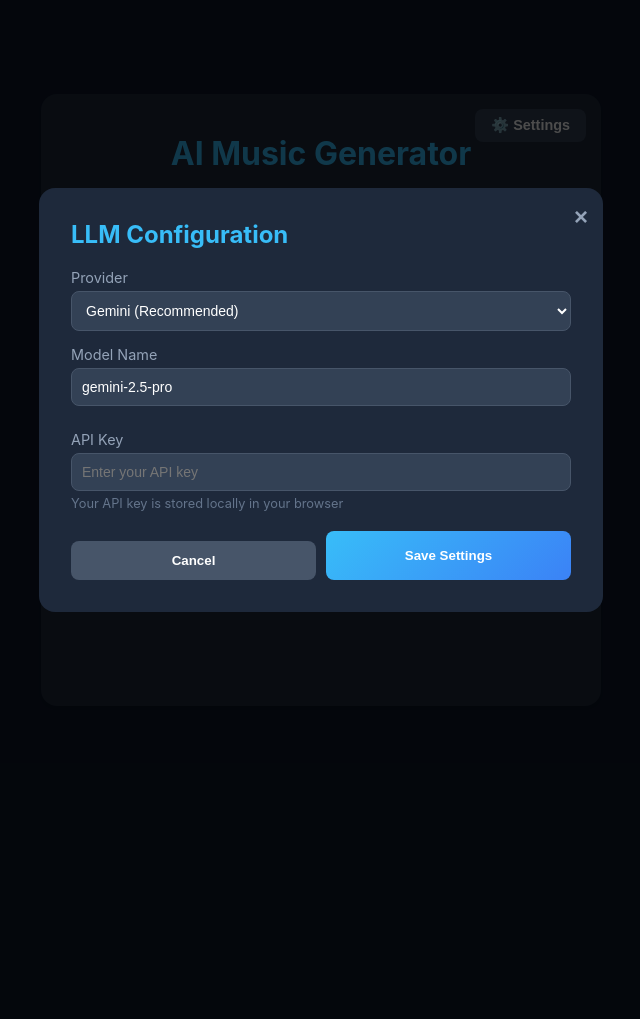
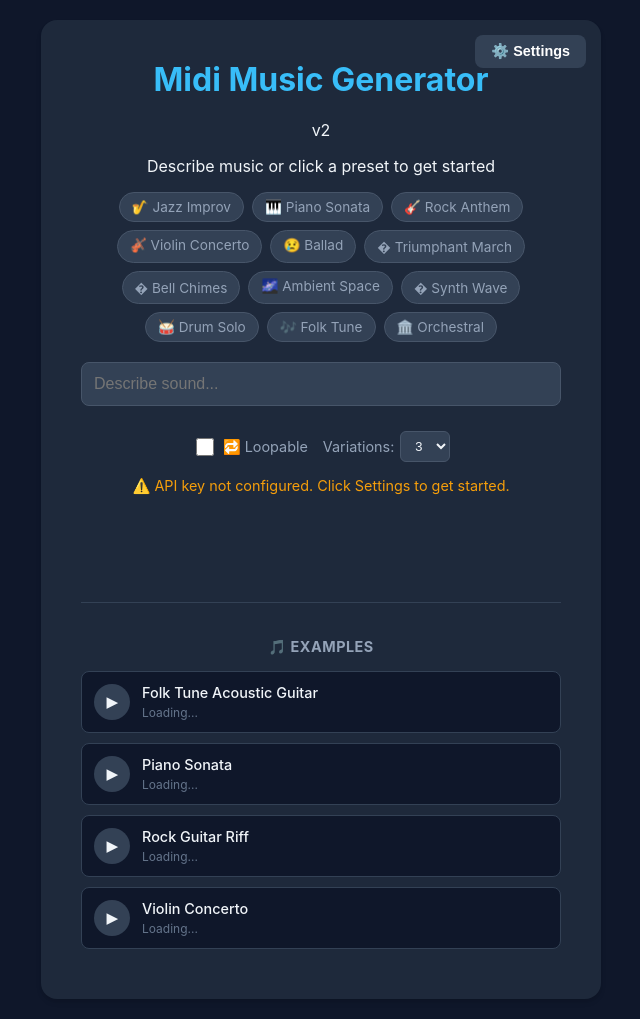
Before and after one commit to addy999/midi-music-generator, a Flask app: page / in a window 1280 px wide. Shown: the whole page, without its empty margins (319-959 px from the left). Before the commit the page ends 612 px from the top, so only its background shows below. Run offline with Flask 3, Linux system fonts and the light colour scheme; parts of the project's set-up code (start-up, migrations or seed data) failed here and were passed over; some libraries are stand-ins or nearby versions.

Commit message:
add music samples

```diff
--- a/app.py
+++ b/app.py
@@ -5,7 +5,14 @@
 
 # import mido
 from litellm import completion
-from flask import Flask, render_template, request, jsonify, send_file
+from flask import (
+    Flask,
+    render_template,
+    request,
+    jsonify,
+    send_file,
+    send_from_directory,
+)
 from midiutil import MIDIFile
 
 app = Flask(__name__)
@@ -18,6 +25,16 @@
 @app.route("/")
 def index():
     return render_template("index.html")
+
+
+@app.route("/static/samples/<path:filename>")
+def serve_sample(filename):
+    """Serve sample audio files from templates/samples directory"""
+    return send_from_directory(
+        "samples",
+        filename,
+        mimetype="audio/wav",
+    )
 
 
 @app.route("/generate_midi", methods=["POST"])
--- a/templates/index.html
+++ b/templates/index.html
@@ -2,8 +2,7 @@
 <html lang="en">
   <head>
     <meta charset="UTF-8" />
-    <title>AI Music Generator</title>
-    <script src="https://unpkg.com/tone@14.7.77/build/Tone.js"></script>
+    <title>Midi Music Generator</title>
     <script src="https://unpkg.com/@tonejs/midi"></script>
     <style>
       body {
@@ -299,11 +298,76 @@
       .btn-row button {
         flex: 1;
       }
+
+      /* Examples Section */
+      .examples-section {
+        margin-top: 30px;
+        padding-top: 20px;
+        border-top: 1px solid #334155;
+      }
+      .examples-section h3 {
+        color: #94a3b8;
+        font-size: 0.9em;
+        margin-bottom: 15px;
+        text-transform: uppercase;
+        letter-spacing: 0.5px;
+      }
+      .example-item {
+        background: #0f172a;
+        border: 1px solid #334155;
+        border-radius: 8px;
+        padding: 12px;
+        margin-bottom: 10px;
+        display: flex;
+        align-items: center;
+        gap: 12px;
+        transition: border-color 0.2s;
+      }
+      .example-item:hover {
+        border-color: #475569;
+      }
+      .example-play-btn {
+        background: #334155;
+        border: none;
+        color: #f1f5f9;
+        width: 36px;
+        height: 36px;
+        border-radius: 50%;
+        cursor: pointer;
+        display: flex;
+        align-items: center;
+        justify-content: center;
+        font-size: 14px;
+        transition: background 0.2s;
+        flex-shrink: 0;
+        padding: 0;
+      }
+      .example-play-btn:hover {
+        background: #475569;
+      }
+      .example-play-btn.playing {
+        background: #38bdf8;
+        color: #0f172a;
+      }
+      .example-info {
+        flex: 1;
+        text-align: left;
+      }
+      .example-name {
+        color: #f1f5f9;
+        font-size: 0.9em;
+        font-weight: 500;
+        margin-bottom: 4px;
+      }
+      .example-duration {
+        color: #64748b;
+        font-size: 0.75em;
+      }
     </style>
   </head>
   <body>
     <div class="card">
-      <h1>AI Music Generator</h1>
+      <h1>Midi Music Generator</h1>
       <p>v2</p>
       <p>Describe music or click a preset to get started</p>
       <button class="settings-btn" onclick="openSettings()">⚙️ Settings</button>
@@ -358,7 +422,7 @@
         <div class="options-row">
           <label class="option-item">
             <input type="checkbox" id="loopMode" />
-            🔁 Loop
+            🔁 Loopable
           </label>
           <label class="option-item">
             Variations:
@@ -371,9 +435,14 @@
           </label>
         </div>
 
-        <button id="genBtn" onclick="generateMidi()">
-          ✨ Generate with Gemini
-        </button>
+        <button id="genBtn" onclick="generateMidi()">✨ Generate Music</button>
+        <div
+          id="apiKeyWarning"
+          class="status"
+          style="color: #f59e0b; display: none"
+        >
+          ⚠️ API key not configured. Click Settings to get started.
+        </div>
       </div>
 
       <div id="status" class="status"></div>
@@ -390,9 +459,6 @@
 
       <div class="controls" id="controls">
         <div class="btn-row">
-          <!-- <button class="secondary-btn" onclick="playMidi()">
-            ▶ Play MIDI
-          </button> -->
           <button
             id="playWavBtn"
             class="secondary-btn"
@@ -401,7 +467,7 @@
           >
             ▶ Play WAV
           </button>
-          <button class="secondary-btn" onclick="stopMidi()">⏹ Stop</button>
+          <button class="secondary-btn" onclick="stopWav()">⏹ Stop</button>
         </div>
         <div class="btn-row">
           <button class="secondary-btn" onclick="downloadMidi()">
@@ -419,6 +485,12 @@
       </div>
       <div id="wavStatus" class="status"></div>
       <audio id="wavAudio" style="display: none"></audio>
+
+      <!-- Examples Section -->
+      <div class="examples-section">
+        <h3>🎵 Examples</h3>
+        <div id="examplesContainer"></div>
+      </div>
     </div>
 
     <!-- Settings Modal -->
@@ -465,7 +537,11 @@
               placeholder="Enter your API key"
               required
             />
-            <small>Your API key is stored locally in your browser</small>
+            <small
+              >Your API key is stored locally in your browser and sent directly
+              to the provider to process requests. It is never stored or logged
+              on our server.</small
+            >
           </div>
           <div class="modal-actions">
             <button
@@ -486,7 +562,7 @@
       const DEFAULT_SETTINGS = {
         provider: "gemini",
         baseUrl: "",
-        modelName: "gemini/gemini-2.5-pro",
+        modelName: "gemini-2.5-pro",
         apiKey: "",
       };
 
@@ -517,26 +593,29 @@
         const provider = document.getElementById("provider").value;
         const baseUrlGroup = document.getElementById("baseUrlGroup");
         const modelInput = document.getElementById("modelName");
-        const modelHint = document.getElementById("modelHint");
+        // const modelHint = document.getElementById("modelHint");
 
         if (provider === "custom") {
           baseUrlGroup.style.display = "block";
-          modelHint.textContent =
-            "Enter the model name as accepted by your API";
+          // modelHint.textContent =
+          //   "Enter the model name as accepted by your API";
         } else {
           baseUrlGroup.style.display = "none";
           if (provider === "gemini") {
             modelInput.placeholder = "gemini-2.5-pro";
-            // modelHint.textContent = "For Gemini, use format: gemini/model-name";
-            modelInput.value = "gemini-2.5-pro";
+            if (!modelInput.value || modelInput.value.includes("/")) {
+              modelInput.value = "gemini-2.5-pro";
+            }
           } else if (provider === "openai") {
             modelInput.placeholder = "gpt-4";
-            // modelHint.textContent =
-            //   "For OpenAI, use format: gpt-4, gpt-3.5-turbo, etc.";
+            if (modelInput.value && modelInput.value.includes("/")) {
+              modelInput.value = "";
+            }
           } else if (provider === "anthropic") {
-            modelInput.placeholder = "claude-3-opus-20240229";
-            // modelHint.textContent =
-            //   "For Anthropic, use format: claude-3-opus-20240229, etc.";
+            modelInput.placeholder = "claude-3-5-sonnet-20241022";
+            if (modelInput.value && modelInput.value.includes("/")) {
+              modelInput.value = "";
+            }
           }
         }
       }
@@ -557,28 +636,157 @@
 
         saveSettingsToStorage(settings);
         closeSettings();
+
+        // Update UI visibility
+        const apiKeyWarning = document.getElementById("apiKeyWarning");
+        const genBtn = document.getElementById("genBtn");
+        apiKeyWarning.style.display = "none";
+        genBtn.style.display = "block";
+
         alert("Settings saved successfully!");
       }
 
       // Check if settings exist on page load
       window.addEventListener("DOMContentLoaded", () => {
         const settings = loadSettings();
+        const apiKeyWarning = document.getElementById("apiKeyWarning");
+        const genBtn = document.getElementById("genBtn");
+
         if (!settings.apiKey) {
-          // Show settings modal if no API key is configured
-          setTimeout(() => {
-            alert("Please configure your LLM settings to get started");
-            openSettings();
-          }, 500);
+          // Show warning instead of alert
+          apiKeyWarning.style.display = "block";
+          genBtn.style.display = "none";
+        } else {
+          apiKeyWarning.style.display = "none";
+          genBtn.style.display = "block";
         }
+
+        // Load examples
+        loadExamples();
       });
 
-      let variations = []; // Array of {blob, data, wavBlob, wavUrl} for each variation
+      // Examples functionality
+      const examples = [
+        {
+          name: "Folk Tune Acoustic Guitar",
+          file: "folk-tune-acoustic-guitar.wav",
+        },
+        { name: "Piano Sonata", file: "piano-sonata.wav" },
+        { name: "Rock Guitar Riff", file: "rocky.wav" },
+        { name: "Violin Concerto", file: "violins.wav" },
+      ];
+
+      let currentExampleAudio = null;
+      let currentExampleBtn = null;
+
+      function loadExamples() {
+        const container = document.getElementById("examplesContainer");
+
+        examples.forEach((example) => {
+          const item = document.createElement("div");
+          item.className = "example-item";
+
+          const playBtn = document.createElement("button");
+          playBtn.className = "example-play-btn";
+          playBtn.innerHTML = "▶";
+          playBtn.onclick = () => toggleExamplePlay(example, playBtn);
+
+          const info = document.createElement("div");
+          info.className = "example-info";
+
+          const name = document.createElement("div");
+          name.className = "example-name";
+          name.textContent = example.name;
+
+          const duration = document.createElement("div");
+          duration.className = "example-duration";
+          duration.textContent = "Loading...";
+
+          info.appendChild(name);
+          info.appendChild(duration);
+
+          item.appendChild(playBtn);
+          item.appendChild(info);
+
+          container.appendChild(item);
+
+          // Load audio to get duration
+          const audio = new Audio(
+            `/static/samples/${encodeURIComponent(example.file)}`
+          );
+          audio.addEventListener("loadedmetadata", () => {
+            const mins = Math.floor(audio.duration / 60);
+            const secs = Math.floor(audio.duration % 60);
+            duration.textContent = `${mins}:${secs
+              .toString()
+              .padStart(2, "0")}`;
+          });
+        });
+      }
+
+      function toggleExamplePlay(example, btn) {
+        // If clicking the same button, toggle play/pause
+        if (currentExampleAudio && currentExampleBtn === btn) {
+          if (currentExampleAudio.paused) {
+            currentExampleAudio.play();
+            btn.innerHTML = "⏸";
+            btn.classList.add("playing");
+          } else {
+            currentExampleAudio.pause();
+            btn.innerHTML = "▶";
+            btn.classList.remove("playing");
+          }
+          return;
+        }
+
+        // Stop currently playing audio
+        if (currentExampleAudio) {
+          currentExampleAudio.pause();
+          currentExampleAudio.currentTime = 0;
+          if (currentExampleBtn) {
+            currentExampleBtn.innerHTML = "▶";
+            currentExampleBtn.classList.remove("playing");
+          }
+        }
+
+        // Create and play new audio
+        currentExampleAudio = new Audio(
+          `/static/samples/${encodeURIComponent(example.file)}`
+        );
+        currentExampleBtn = btn;
+
+        currentExampleAudio.play();
+        btn.innerHTML = "⏸";
+        btn.classList.add("playing");
+
+        // Handle when audio ends
+        currentExampleAudio.onended = () => {
+          btn.innerHTML = "▶";
+          btn.classList.remove("playing");
+          currentExampleAudio = null;
+          currentExampleBtn = null;
+        };
+
+        // Handle errors
+        currentExampleAudio.onerror = () => {
+          btn.innerHTML = "▶";
+          btn.classList.remove("playing");
+          currentExampleAudio = null;
+          currentExampleBtn = null;
+          alert("Error loading example audio");
+        };
+      }
+
+      let variations = []; // Array of {blob, data, wavBlob, wavUrl, audioBuffer} for each variation
       let currentVariationIndex = 0;
-      let synth = null;
       let isPlaying = false;
       let isStopping = false; // Prevent race conditions
       let animationId = null;
       const wavAudio = document.getElementById("wavAudio");
+      let audioContext = null;
+      let audioSource = null;
+      let startTime = 0;
+      let startOffset = 0;
 
       // Get current selected variation
       function getCurrentMidi() {
@@ -625,7 +833,7 @@
         document.getElementById("downloadWavBtn").style.display = "none";
         document.getElementById("wavStatus").innerText = "";
 
-        stopMidi(); // Stop any playing audio
+        stopWav(); // Stop any playing audio
         variations = [];
         currentVariationIndex = 0;
 
@@ -735,8 +943,17 @@
           const wavBlob = await response.blob();
           const wavUrl = URL.createObjectURL(wavBlob);
 
+          // Decode audio for gapless looping
+          if (!audioContext) {
+            audioContext = new (window.AudioContext ||
+              window.webkitAudioContext)();
+          }
+          const arrayBuffer = await wavBlob.arrayBuffer();
+          const audioBuffer = await audioContext.decodeAudioData(arrayBuffer);
+
           variations[index].wavBlob = wavBlob;
           variations[index].wavUrl = wavUrl;
+          variations[index].audioBuffer = audioBuffer;
 
           wavStatus.innerText = `Variation #${index + 1} WAV is ready.`;
           playWavBtn.style.display = "inline-block";
@@ -768,7 +985,7 @@
         const wasPlaying = isPlaying || !wavAudio.paused;
 
         // Stop current playback safely
-        stopMidi();
+        stopWav();
 
         currentVariationIndex = index;
         renderVariationTabs();
@@ -789,7 +1006,7 @@
         // Restart playback on new variation
         if (wasPlaying) {
           // Small delay to ensure clean state
-          setTimeout(() => playMidi(), 50);
+          setTimeout(() => playWav(), 50);
         }
       }
 
@@ -872,132 +1089,79 @@
         });
       }
 
-      async function playMidi() {
-        const midi = getCurrentMidi();
-        if (!midi || isStopping) return;
+      function playWav() {
+        const current = getCurrentMidi();
+        if (!current || !current.audioBuffer) return;
 
-        stopMidi(); // Stop WAV if it's playing
+        stopWav(); // Stop if already playing
 
-        await Tone.start();
-
-        // Clean up previous synth safely
-        if (synth) {
-          try {
-            synth.releaseAll();
-            synth.dispose();
-          } catch (e) {
-            // Ignore disposal errors
-          }
-          synth = null;
+        if (!audioContext) {
+          audioContext = new (window.AudioContext ||
+            window.webkitAudioContext)();
         }
 
-        synth = new Tone.PolySynth(Tone.Synth, {
-          oscillator: { type: "square" },
-          envelope: { attack: 0.01, decay: 0.1, sustain: 0.1, release: 0.5 },
-        }).toDestination();
+        // Check loop mode
+        const loopMode = document.getElementById("loopMode").checked;
 
-        const now = Tone.now() + 0.1;
-        const startTime = now;
+        // Create a new source node
+        audioSource = audioContext.createBufferSource();
+        audioSource.buffer = current.audioBuffer;
+        audioSource.loop = loopMode;
+        audioSource.connect(audioContext.destination);
+
+        // Start playback
+        startTime = audioContext.currentTime;
+        startOffset = 0;
+        audioSource.start(0, startOffset);
         isPlaying = true;
 
-        // Store reference to current synth for animation closure
-        const currentSynth = synth;
+        // Handle when audio ends (for non-looping)
+        audioSource.onended = () => {
+          if (isPlaying && !loopMode) {
+            isPlaying = false;
+            drawPianoRoll(-1);
+          }
+        };
 
-        // Get max duration for animation
-        let maxEndTime = 0;
-        midi.data.tracks.forEach((track) => {
-          track.notes.forEach((note) => {
-            const endTime = note.time + note.duration;
-            if (endTime > maxEndTime) maxEndTime = endTime;
-
-            // Only trigger if synth is still valid
-            if (currentSynth === synth && isPlaying) {
-              currentSynth.triggerAttackRelease(
-                note.name,
-                note.duration,
-                now + note.time,
-                note.velocity
-              );
-            }
-          });
-        });
-
-        // Animate piano roll
         function animate() {
-          // Check if we should stop (synth changed or stopped)
-          if (!isPlaying || currentSynth !== synth) {
+          if (!isPlaying) {
+            drawPianoRoll(-1);
             return;
           }
 
-          const elapsed = Tone.now() - startTime;
-          drawPianoRoll(elapsed);
+          // Calculate current time in the audio
+          const elapsed = audioContext.currentTime - startTime + startOffset;
+          const duration = current.audioBuffer.duration;
+          const currentTime = loopMode
+            ? elapsed % duration
+            : Math.min(elapsed, duration);
 
-          if (elapsed < maxEndTime) {
-            animationId = requestAnimationFrame(animate);
-          } else {
-            isPlaying = false;
-            drawPianoRoll(-1);
-          }
+          drawPianoRoll(currentTime);
+          animationId = requestAnimationFrame(animate);
         }
         animate();
       }
 
-      function playWav() {
-        const current = getCurrentMidi();
-        if (current && current.wavUrl) {
-          stopMidi(); // Stop MIDI if it's playing
-          wavAudio.src = current.wavUrl;
-          wavAudio.play();
-          isPlaying = true;
-
-          function animate() {
-            // Check if we should stop (audio paused, ended, or flag cleared)
-            if (!isPlaying || wavAudio.paused || wavAudio.ended) {
-              isPlaying = false;
-              drawPianoRoll(-1);
-              return;
-            }
-
-            // Use audio element's current time for accurate sync
-            const currentTime = wavAudio.currentTime;
-            drawPianoRoll(currentTime);
-
-            animationId = requestAnimationFrame(animate);
-          }
-          animate();
-        }
-      }
-
-      function stopMidi() {
+      function stopWav() {
         if (isStopping) return;
         isStopping = true;
 
         isPlaying = false;
 
-        if (!wavAudio.paused) {
-          wavAudio.pause();
-          wavAudio.currentTime = 0;
+        // Stop Web Audio API source
+        if (audioSource) {
+          try {
+            audioSource.stop();
+            audioSource.disconnect();
+          } catch (e) {
+            // Source may already be stopped
+          }
+          audioSource = null;
         }
 
         if (animationId) {
           cancelAnimationFrame(animationId);
           animationId = null;
-        }
-
-        if (synth) {
-          try {
-            synth.releaseAll();
-            synth.dispose();
-          } catch (e) {
-            // Synth may already be disposed, ignore
-          }
-          synth = null;
-        }
-
-        try {
-          Tone.Transport.stop();
-        } catch (e) {
-          // Ignore transport errors
         }
 
         drawPianoRoll(-1);
```
Also changed, not shown: 5 other files.
